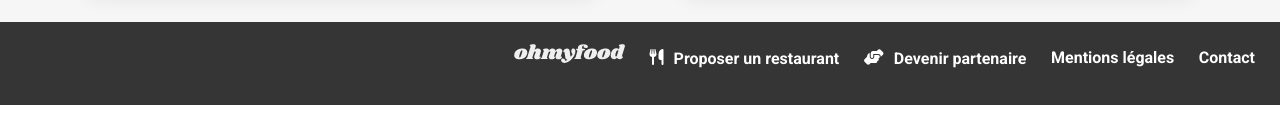
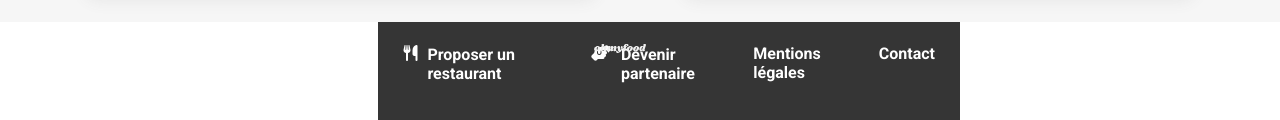
Before and after one commit to Psykostyx/P04_Meunier_Kevin_repository_1204223, a website: page index.html in a window 1280 px wide. Shown: the part 1280-1400 px from the top of the page. Drawn offline with Linux system fonts and the light colour scheme; a web font is replaced by a local one.

Commit message:
essais footer

```diff
--- a/sass/layout/_footer.scss
+++ b/sass/layout/_footer.scss
@@ -35,12 +35,14 @@ footer i {
         justify-content: flex-end;
         align-items: baseline;
         gap: 2%;
+        position: absolute;
+        right: 25%;
 
 
         & img {
             width: 9%;
-            display: flex;
-            justify-content: flex-end;
+            position: absolute;
+            left:37%;
             filter: invert(1);
             margin-bottom: 15px;
         }
```
Also changed, not shown: public/css/style.css, 1 other file.
